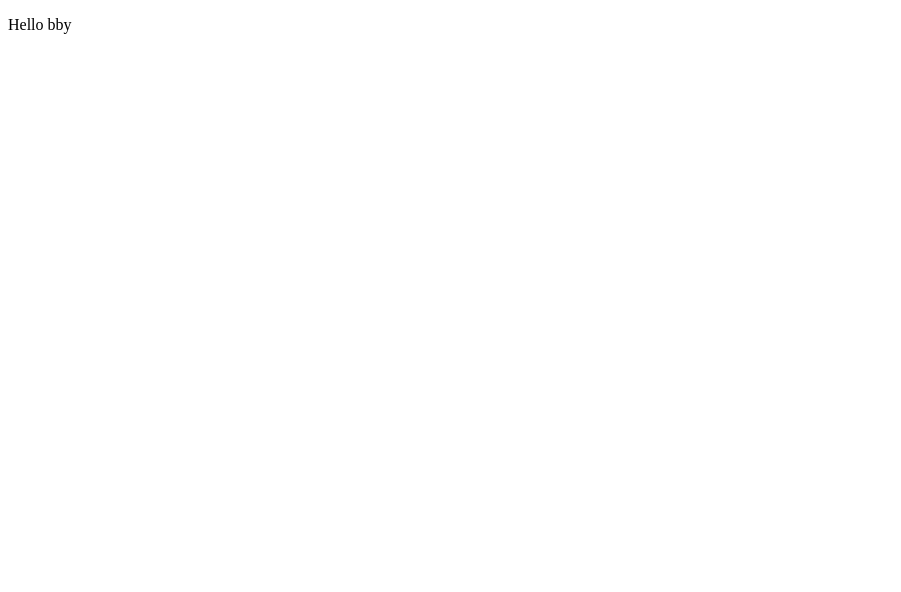
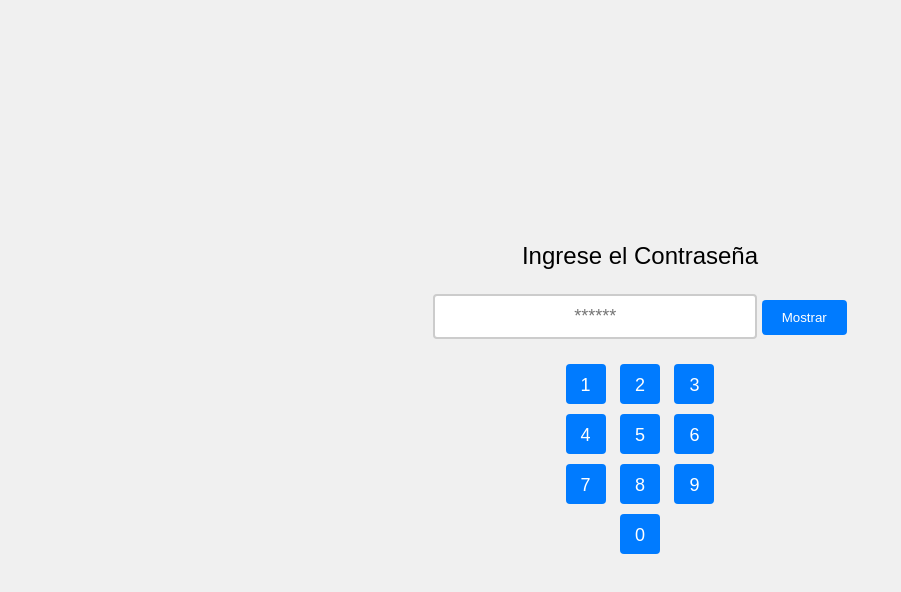
Before and after one commit to Maevisxga/Mygfwebsite, a plain HTML site: page index.html in a window 1280 px wide. Shown: the whole page, without its empty margins (0-901 px from the left). Drawn offline with Linux system fonts and the light colour scheme.

Commit message:
Update index.html

```diff
--- a/index.html
+++ b/index.html
@@ -1,9 +1,104 @@
 <!DOCTYPE html>
-<html>
-    <head>
-        <title>Example</title>
-    </head>
-    <body>
-        <p>Hello bby</p>
-    </body>
+<html lang="es">
+<head>
+    <meta charset="UTF-8">
+    <meta name="viewport" content="width=device-width, initial-scale=1.0">
+    <title>Pantalla de Contraseña</title>
+    <style>
+        body {
+            display: flex;
+            justify-content: center;
+            align-items: center;
+            height: 100vh;
+            margin: 0;
+            background-color: #f0f0f0;
+            font-family: Arial, sans-serif;
+        }
+        .container {
+            text-align: center;
+        }
+        #title {
+            font-size: 24px;
+            margin-bottom: 20px;
+        }
+        #passwordBar {
+            margin-bottom: 20px;
+        }
+        #password {
+            width: 300px;
+            padding: 10px;
+            font-size: 18px;
+            text-align: center;
+            border: 2px solid #ccc;
+            border-radius: 4px;
+        }
+        #showPassword {
+            cursor: pointer;
+            background-color: #007BFF;
+            color: #fff;
+            border: none;
+            padding: 10px 20px;
+            border-radius: 4px;
+            margin-top: 10px;
+        }
+        #buttons {
+            margin-top: 20px;
+        }
+        .numberButton {
+            display: inline-block;
+            width: 40px;
+            height: 40px;
+            line-height: 40px;
+            margin: 5px;
+            font-size: 18px;
+            text-align: center;
+            background-color: #007BFF;
+            color: #fff;
+            border: none;
+            border-radius: 4px;
+            cursor: pointer;
+        }
+        .numberButton:hover {
+            background-color: #0056b3;
+        }
+    </style>
+</head>
+<body>
+    <div class="container">
+        <div id="title">Ingrese el Contraseña</div>
+        <div id="passwordBar">
+            <input type="password" id="password" placeholder="******" />
+            <button id="showPassword">Mostrar</button>
+        </div>
+        <div id="buttons">
+            <button class="numberButton" onclick="appendNumber(1)">1</button>
+            <button class="numberButton" onclick="appendNumber(2)">2</button>
+            <button class="numberButton" onclick="appendNumber(3)">3</button><br />
+            <button class="numberButton" onclick="appendNumber(4)">4</button>
+            <button class="numberButton" onclick="appendNumber(5)">5</button>
+            <button class="numberButton" onclick="appendNumber(6)">6</button><br />
+            <button class="numberButton" onclick="appendNumber(7)">7</button>
+            <button class="numberButton" onclick="appendNumber(8)">8</button>
+            <button class="numberButton" onclick="appendNumber(9)">9</button><br />
+            <button class="numberButton" onclick="appendNumber(0)">0</button>
+        </div>
+    </div>
+    <script>
+        function appendNumber(num) {
+            const passwordField = document.getElementById('password');
+            passwordField.value += num;
+        }
+
+        document.getElementById('showPassword').addEventListener('click', function() {
+            const passwordField = document.getElementById('password');
+            if (passwordField.type === 'password') {
+                passwordField.type = 'text';
+                this.textContent = 'Ocultar';
+            } else {
+                passwordField.type = 'password';
+                this.textContent = 'Mostrar';
+            }
+        });
+    </script>
+</body>
 </html>
```
